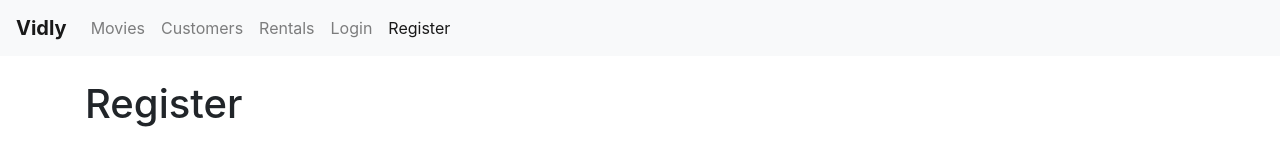
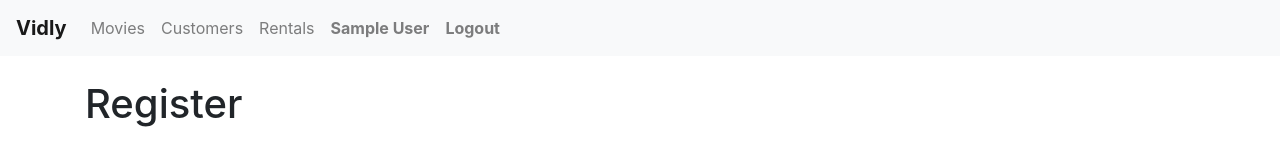
Before and after one commit to agorakis/Vidly-App-React, a React (Create React App) app: page /register in a window 1280 px wide. Shown: the top 156 px of the page. Built offline with nearby package versions, Linux system fonts and the light colour scheme; sample sign-in values are in the browser's storage.

Commit message:
Finish Logout in Authentication Section

```diff
--- a/package.json
+++ b/package.json
@@ -10,6 +10,7 @@
     "bootstrap": "^4.1.1",
     "font-awesome": "^4.7.0",
     "joi-browser": "13.4",
+    "jwt-decode": "^2.2.0",
     "lodash": "^4.17.10",
     "prop-types": "^15.6.2",
     "react": "^18.2.0",
--- a/src/App.js
+++ b/src/App.js
@@ -1,8 +1,7 @@
-import React from "react";
+import React, { useState, useEffect } from "react";
 import { Route, Redirect, Switch } from "react-router-dom";
 import { ToastContainer } from "react-toastify";
-import "./App.css";
-import "react-toastify/dist/ReactToastify.css";
+import jwtDecode from "jwt-decode";
 import Navbar from "./components/navbar";
 import Movies from "./components/movies";
 import Customers from "./components/customers";
@@ -11,14 +10,28 @@ import NotFound from "./components/notFound";
 import MovieForm from "./components/movieForm";
 import LoginForm from "./components/loginForm";
 import RegisterForm from "./components/registerForm";
+import Logout from "./components/logout";
+import "./App.css";
+import "react-toastify/dist/ReactToastify.css";
 
 function App() {
+  const [user, setUser] = useState({});
+
+  useEffect(() => {
+    try {
+      const jwt = localStorage.getItem("token");
+      const currentUser = jwtDecode(jwt);
+      setUser(currentUser);
+    } catch (error) {}
+  }, []);
+
   return (
     <React.Fragment>
       <ToastContainer />
-      <Navbar />
+      <Navbar user={user.name} />
       <main className="container">
         <Switch>
+          <Route path="/logout" component={Logout} />
           <Route path="/register" component={RegisterForm} />
           <Route path="/login" component={LoginForm} />
           <Route path="/movies/:id" component={MovieForm} />
--- a/src/components/loginForm.jsx
+++ b/src/components/loginForm.jsx
@@ -1,6 +1,7 @@
 import React from "react";
 import Joi from "joi-browser";
 import Form from "./common/form";
+import { loginUser } from "../services/authService";
 
 class LoginForm extends Form {
   state = {
@@ -13,9 +14,19 @@ class LoginForm extends Form {
     password: Joi.string().required().label("Password"),
   };
 
-  doSubmit = () => {
-    //Call the server
-    console.log("Form Submitted");
+  doSubmit = async () => {
+    try {
+      const response = await loginUser(this.state.data);
+      const jwt = response.data;
+      localStorage.setItem("token", jwt);
+      window.location = "/";
+    } catch (error) {
+      if (error.response && error.response.status === 400) {
+        const errors = { ...this.state.errors };
+        errors.username = error.response.data;
+        this.setState({ errors: errors });
+      }
+    }
   };
 
   render() {
--- /dev/null
+++ b/src/components/logout.jsx
@@ -0,0 +1,11 @@
+import React, { useEffect } from "react";
+
+const Logout = () => {
+  useEffect(() => {
+    localStorage.removeItem("token");
+    window.location = "/";
+  }, []);
+  return null;
+};
+
+export default Logout;
--- a/src/components/navbar.jsx
+++ b/src/components/navbar.jsx
@@ -1,7 +1,7 @@
 import React from "react";
 import { Link, NavLink } from "react-router-dom";
 
-const Navbar = () => {
+const Navbar = (props) => {
   return (
     <nav className="navbar navbar-expand-md navbar-light bg-light">
       <NavLink className="navbar-brand font-weight-bold" to="/">
@@ -35,16 +35,36 @@ const Navbar = () => {
               Rentals
             </NavLink>
           </li>
+          {!props.user && (
+            <React.Fragment>
               <li className="nav-item">
-            <NavLink className="nav-link" to="/login">
+                <NavLink className="nav-link font-weight-bold" to="/login">
                   Login
                 </NavLink>
               </li>
+
               <li className="nav-item">
-            <NavLink className="nav-link" to="/register">
+                <NavLink className="nav-link  font-weight-bold" to="/register">
                   Register
                 </NavLink>
               </li>
+            </React.Fragment>
+          )}
+          {props.user && (
+            <React.Fragment>
+              <li className="nav-item">
+                <NavLink className="nav-link font-weight-bold" to="/profile">
+                  {props.user}
+                </NavLink>
+              </li>
+
+              <li className="nav-item">
+                <NavLink className="nav-link font-weight-bold" to="/logout">
+                  Logout
+                </NavLink>
+              </li>
+            </React.Fragment>
+          )}
         </ul>
       </div>
     </nav>
--- a/src/components/registerForm.jsx
+++ b/src/components/registerForm.jsx
@@ -1,6 +1,7 @@
 import React from "react";
 import Joi from "joi-browser";
 import Form from "./common/form";
+import { registerUser } from "../services/userService";
 
 class RegisterForm extends Form {
   state = {
@@ -14,9 +15,19 @@ class RegisterForm extends Form {
     fullname: Joi.string().required().label("Fullname"),
   };
 
-  doSubmit = () => {
-    //Call the server
-    console.log("Form Submitted");
+  doSubmit = async () => {
+    try {
+      const response = await registerUser(this.state.data);
+      const jwt = response.headers["x-auth-token"];
+      localStorage.setItem("token", jwt);
+      window.location = "/";
+    } catch (error) {
+      if (error.response && error.response.status === 400) {
+        const errors = { ...this.state.errors };
+        errors.username = error.response.data;
+        this.setState({ errors: errors });
+      }
+    }
   };
 
   render() {
--- /dev/null
+++ b/src/services/authService.js
@@ -0,0 +1,9 @@
+import httpService from "./httpService";
+import config from "../config.json";
+
+export function loginUser(user) {
+  return httpService.post(`${config.apiUrl}/auth/`, {
+    email: user.username,
+    password: user.password,
+  });
+}
--- /dev/null
+++ b/src/services/userService.js
@@ -0,0 +1,10 @@
+import httpService from "./httpService";
+import config from "../config.json";
+
+export function registerUser(user) {
+  return httpService.post(`${config.apiUrl}/users/`, {
+    email: user.username,
+    password: user.password,
+    name: user.fullname,
+  });
+}
```
Also changed, not shown: 1 other file (tests, documents, lock files or other folders). Lines whose indentation alone changed are shown as unchanged.
